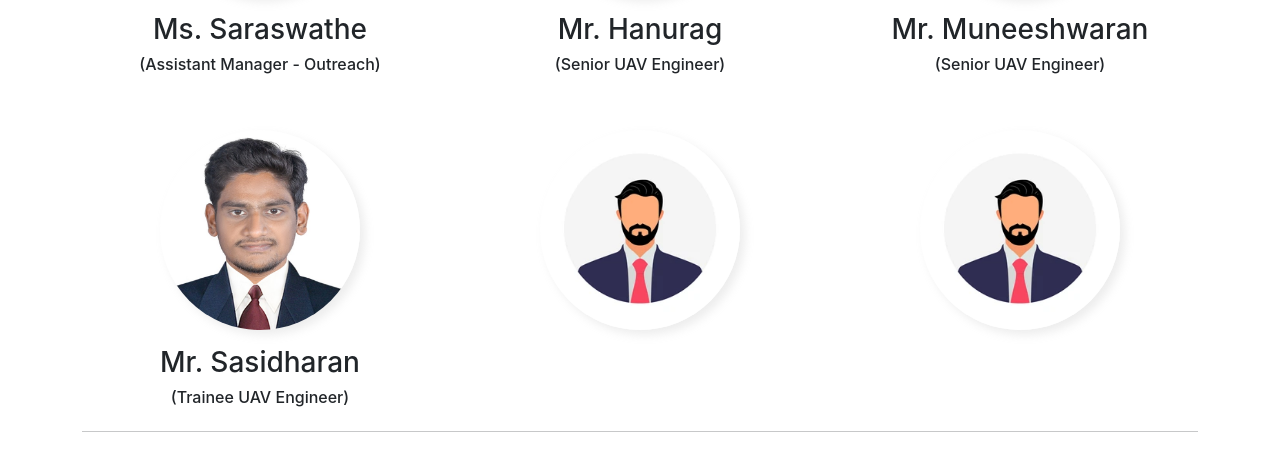
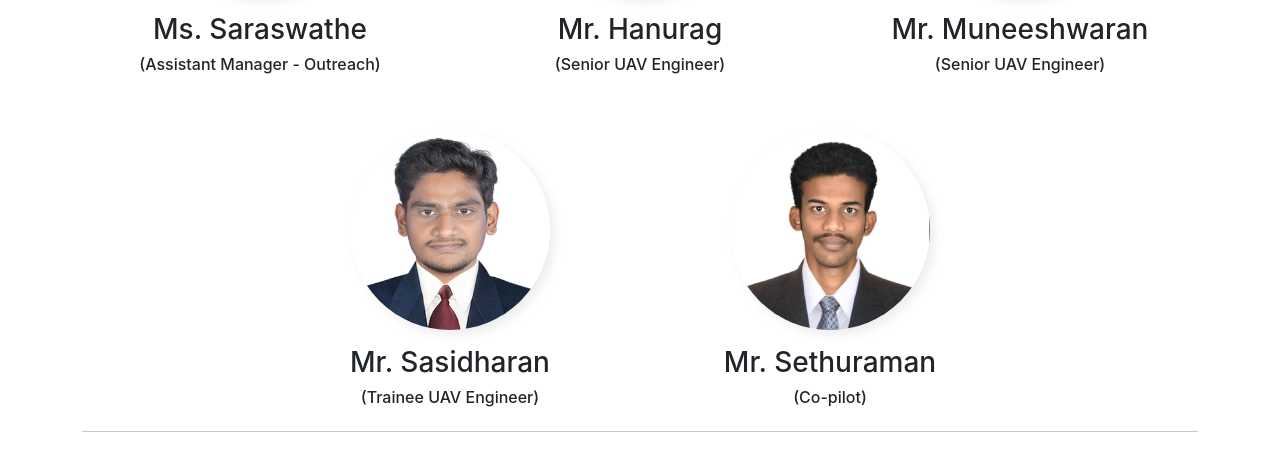
Before and after one commit to Sasijaya2112/youcanfly-webpage, a React (Create React App) app: page /youcanfly-webpage/home in a window 1280 px wide. Shown: the part 5020-5485 px from the top of the page. Built offline with nearby package versions, Linux system fonts and the light colour scheme.

Commit message:
some adjustments

```diff
--- a/src/Home/Team/Team.js
+++ b/src/Home/Team/Team.js
@@ -2,13 +2,14 @@ import Col from 'react-bootstrap/Col';
 import Container from 'react-bootstrap/Container';
 import Image from 'react-bootstrap/Image';
 import Row from 'react-bootstrap/Row';
-import sample from './sample.png'
+// import sample from './sample.png'
 import coo from './Gopi.jpg'
 import ceo from './ceo.jpg'
 import saras from './saras.jpg'
 import hanurag from './hanurag.jpg'
 import muni from './muni.jpg'
 import sasi from './sasi.jpg'
+import sethu from './sethu.jpeg'
 
 function Team() {
   return (
@@ -17,13 +18,13 @@ function Team() {
         <hr/>
       <Row className='mt-5 justify-content-center'>
         <Col xs={12} md={4} className='mt-5'>
-          <Image src={ceo} style={{width:'200px', height:'200px'}} className='team-image' roundedCircle />
+          <a href='https://www.linkedin.com/in/narayenyoucanfly/' target='blanl'><Image src={ceo} style={{width:'200px', height:'200px'}} className='team-image' roundedCircle /></a>
           <h2 className='mt-3'>CEO & Founder</h2>
           <h3>Mr.Lakshmi Narayanan</h3>
           <h6>(Chief Executing Officer)</h6>
         </Col>
         <Col xs={12} md={4} className='mt-5'>
-          <Image src={coo} style={{width:'200px',height:'200px'}} className='team-image' roundedCircle />
+        <a href='https://www.linkedin.com/in/gopi-kupparao-89350212/' target='blanl'><Image src={coo} style={{width:'200px',height:'200px'}} className='team-image' roundedCircle /></a>
           <h2 className='mt-3'>COO</h2>
           <h3>Mr. Gopi Kupparao</h3>
           <h6>(Chief Operating Officer)</h6>
@@ -31,31 +32,33 @@ function Team() {
         </Row>
         <Row className='mt-5 justify-content-center'>
         <Col xs={12} md={4} className='mt-5'>
-          <Image src={saras} style={{width:'200px',height:'200px'}} className='team-image' roundedCircle />
+        <a href='https://www.linkedin.com/in/saraswathe-baskaran-a10106192/' target='blanl'><Image src={saras} style={{width:'200px',height:'200px'}} className='team-image' roundedCircle /></a>
           <h3 className='mt-3'>Ms. Saraswathe</h3>
           <h6>(Assistant Manager - Outreach)</h6>
         </Col>
         <Col xs={12} md={4} className='mt-5'>
-          <Image src={hanurag} style={{width:'200px',height:'200px'}} className='team-image' roundedCircle />
+        <a href='https://www.linkedin.com/in/hanurag18/' target='blanl'><Image src={hanurag} style={{width:'200px',height:'200px'}} className='team-image' roundedCircle /></a>
           <h3 className='mt-3'>Mr. Hanurag</h3>
           <h6>(Senior UAV Engineer)</h6>
         </Col>
         <Col xs={12} md={4} className='mt-5'>
-          <Image src={muni} style={{width:'200px',height:'200px'}} className='team-image' roundedCircle />
+        <a href='https://www.linkedin.com/in/muneeswaran-purushothaman-95a4151a0/' target='blanl'><Image src={muni} style={{width:'200px',height:'200px'}} className='team-image' roundedCircle /></a>
           <h3 className='mt-3'>Mr. Muneeshwaran</h3>
           <h6>(Senior UAV Engineer)</h6>
         </Col>
         <Col xs={12} md={4} className='mt-5'>
-          <Image src={sasi} style={{width:'200px',height:'200px'}} className='team-image' roundedCircle />
+        <a href='https://www.linkedin.com/in/sasidharan-jayabalan-273b90192/' target='blanl'><Image src={sasi} style={{width:'200px',height:'200px'}} className='team-image' roundedCircle /></a>
           <h3 className='mt-3'>Mr. Sasidharan</h3>
           <h6>(Trainee UAV Engineer)</h6>
         </Col>
         <Col xs={12} md={4} className='mt-5'>
+        <a href='https://www.linkedin.com/in/sethuram-b-2962a2229/' target='blanl'><Image src={sethu} style={{width:'200px',height:'200px'}} className='team-image' roundedCircle /></a>
+          <h3 className='mt-3'>Mr. Sethuraman</h3>
+          <h6>(Co-pilot)</h6>
+        </Col>
+        {/* <Col xs={12} md={4} className='mt-5'>
           <Image src={sample} style={{width:'200px',height:'200px'}} className='team-image' roundedCircle />
-        </Col>
-        <Col xs={12} md={4} className='mt-5'>
-          <Image src={sample} style={{width:'200px',height:'200px'}} className='team-image' roundedCircle />
-        </Col>
+        </Col> */}
       </Row>
       <hr/>
     </Container>
```
Also changed, not shown: src/Home/CollegeTieups.js (+2 -1 lines), src/Home/Team/sethu.jpeg (added).
